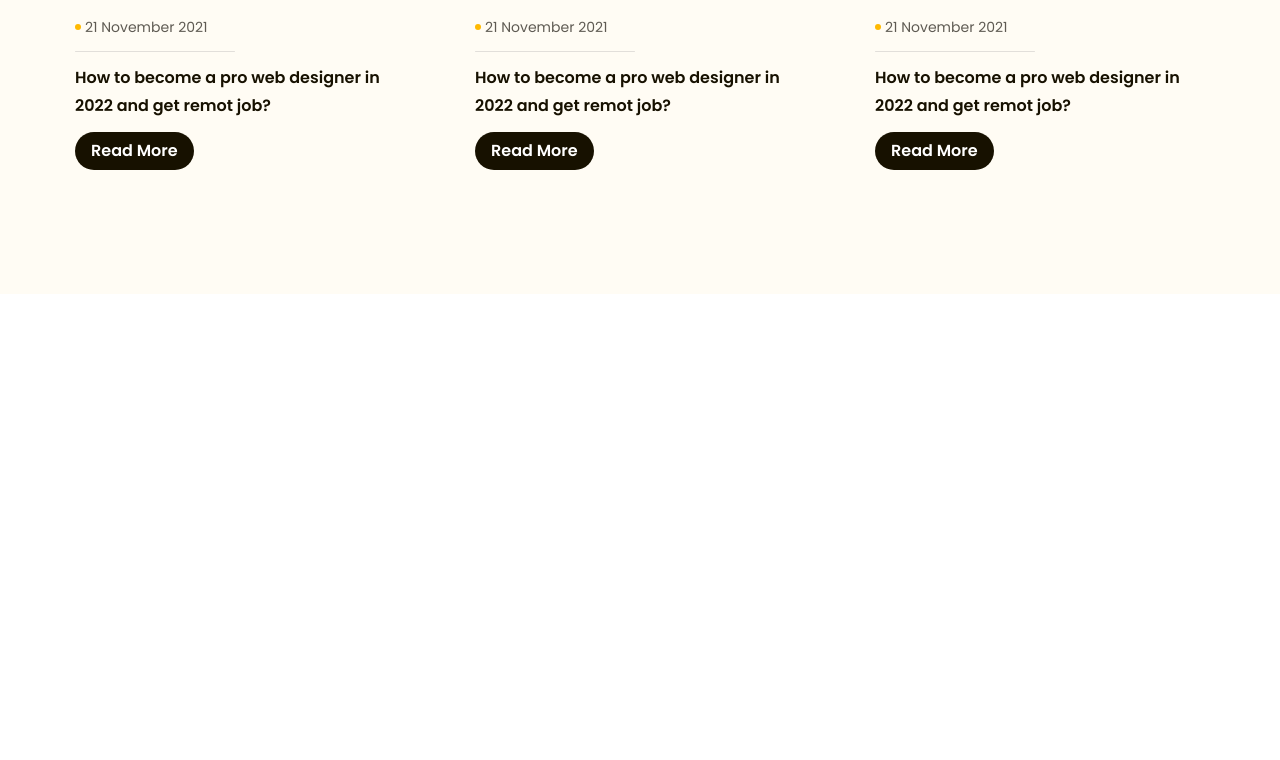
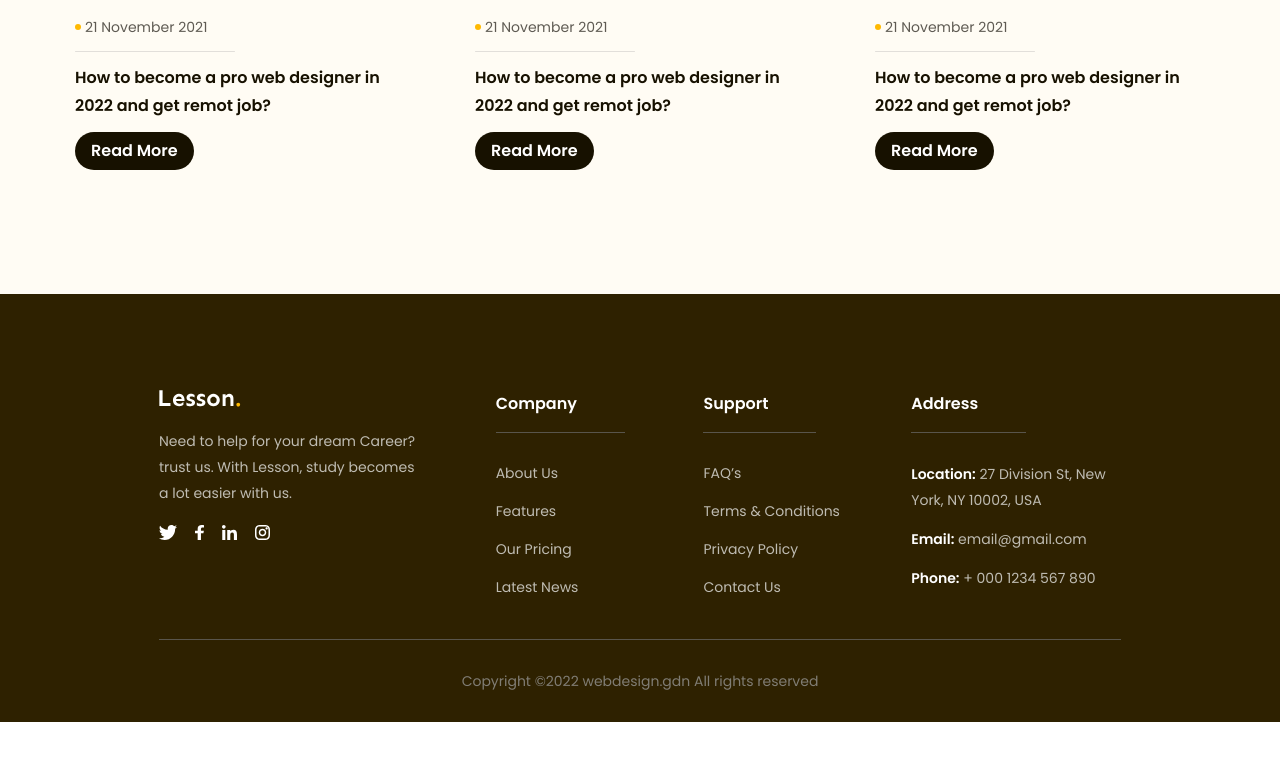
Before and after one commit to tantrung12492/Figma-to-HTML, a plain HTML site: page index.html in a window 1280 px wide. Shown: the part 4278-5038 px from the top of the page. After the commit the page ends 5000 px from the top, so only its background shows below. Drawn offline with Linux system fonts and the light colour scheme.

Commit message:
Phần 14 - Phần blogs (hoàn thành dự án)

```diff
--- a/assets/css/style.css
+++ b/assets/css/style.css
@@ -552,3 +552,68 @@ a {
 .blogs .item .btn:hover {
   background: var(--primary-color);
 }
+/* ========= Phần Footer ========= */
+.footer {
+  background: #2e2100;
+  padding: 96px 135px 0;
+}
+.footer .row {
+  display: flex;
+  padding-bottom: 38px; /* đường gạch mỏng cách trên 38px */
+  border-bottom: 1px solid #59554b; /* đường gạch mỏng nằm "dưới" , độ dày 1px , nét liền , và màu*/
+}
+
+.footer .row .column {
+  width: 21.6%;
+}
+.footer .row .column:first-child {
+  width: 35%;
+}
+.footer .desc {
+  margin-top: 18px;
+  max-width: 267px;
+  font-size: 1.4rem;
+  line-height: 1.86;
+  color: #bfbcb2;
+}
+.footer .socials {
+  display: flex;
+  gap: 18px;
+  margin-top: 18px;
+}
+.footer .title {
+  padding-bottom: 14px;
+  display: inline-block;
+  padding-right: 48px; /*cho cái dòng gạch mỏng dài ra thêm 48px cho giống thiết kế*/
+  border-bottom: 1px solid #59554b;
+  font-weight: 600;
+  font-size: 1.6rem;
+  line-height: 1.75;
+  color: #ffffff;
+}
+.footer .list {
+  margin-top: 28px;
+}
+.footer .list a {
+  font-size: 1.4rem;
+  line-height: 1.85;
+  color: #bfbcb2;
+  display: inline-block;
+  margin-bottom: 12px;
+}
+.footer .list li:last-child a {
+  margin-bottom: 0;
+}
+.footer .list strong {
+  color: #fff;
+  font-weight: 600;
+  font-size: 1.4rem;
+  line-height: 1.86;
+}
+.footer .copyright {
+  padding: 28px 0;
+  font-size: 1.4rem;
+  line-height: 1.86;
+  text-align: center;
+  color: #807d74;
+}
--- a/index.html
+++ b/index.html
@@ -15,7 +15,7 @@
     <link rel="stylesheet" href="./assets/css/style.css" />
     <title>90. Project 01</title>
   </head>
-  <body style="height: 10000px">
+  <body>
     <!-- ====== Phần Header ====== -->
     <header class="header fixed">
       <div class="main-content">
@@ -499,5 +499,93 @@
         </div>
       </div>
     </div>
+
+    <!-- ====== Phần Footer ====== -->
+    <footer class="footer">
+      <div class="main-content">
+        <!-- cú pháp emmet : .row>.column*4>h3.title+ul.list>li*4>a -->
+        <div class="row">
+          <!-- Column 1 -->
+          <div class="column">
+            <img src="./assets/img/Lesson..svg" alt="Lesson." class="logo" />
+            <p class="desc">
+              Need to help for your dream Career? trust us. With Lesson, study
+              becomes a lot easier with us.
+            </p>
+            <div class="socials">
+              <a href="">
+                <img src="./assets/img/Twitter.svg" alt="" class="icon" />
+              </a>
+              <a href="">
+                <img src="./assets/img/facebook.svg" alt="" class="icon" />
+              </a>
+              <a href="">
+                <img src="./assets/img/linked_in.svg" alt="" class="icon" />
+              </a>
+              <a href="">
+                <img src="./assets/img/instagram.svg" alt="" class="icon" />
+              </a>
+            </div>
+          </div>
+          <!-- Column 2 -->
+          <div class="column">
+            <h3 class="title">Company</h3>
+            <ul class="list">
+              <li>
+                <a href="#!">About Us</a>
+              </li>
+              <li>
+                <a href="#!">Features</a>
+              </li>
+              <li>
+                <a href="#!">Our Pricing</a>
+              </li>
+              <li>
+                <a href="#!">Latest News</a>
+              </li>
+            </ul>
+          </div>
+          <!-- Column 3 -->
+          <div class="column">
+            <h3 class="title">Support</h3>
+            <ul class="list">
+              <li>
+                <a href="#!">FAQ’s</a>
+              </li>
+              <li>
+                <a href="#!">Terms & Conditions</a>
+              </li>
+              <li>
+                <a href="#!">Privacy Policy</a>
+              </li>
+              <li>
+                <a href="#!">Contact Us</a>
+              </li>
+            </ul>
+          </div>
+          <!-- Column 4 -->
+          <div class="column">
+            <h3 class="title">Address</h3>
+            <ul class="list">
+              <li>
+                <a href="#!"
+                  ><strong>Location:</strong> 27 Division St, New York, NY
+                  10002, USA</a
+                >
+              </li>
+              <li>
+                <a href="#!"><strong>Email:</strong> email@gmail.com</a>
+              </li>
+              <li>
+                <a href="#!"><strong>Phone:</strong> + 000 1234 567 890</a>
+              </li>
+            </ul>
+          </div>
+        </div>
+        <div class="copyright">
+          <p>Copyright ©2022 webdesign.gdn All rights reserved</p>
+        </div>
+      </div>
+    </footer>
   </body>
 </html>
```
Also changed, not shown: assets/img/Lesson..svg (added), assets/img/Twitter.svg (added), assets/img/facebook.svg (added), assets/img/instagram.svg (added), assets/img/linked_in.svg (added).
